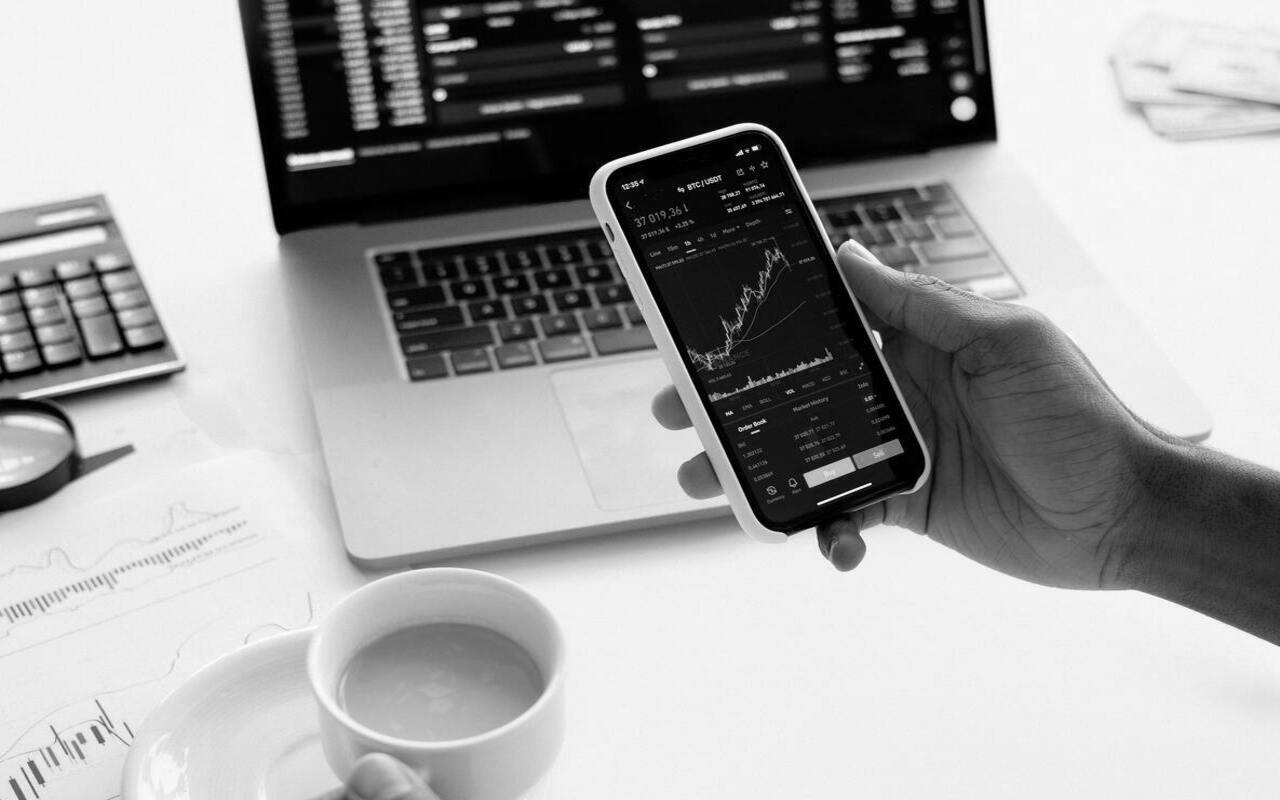
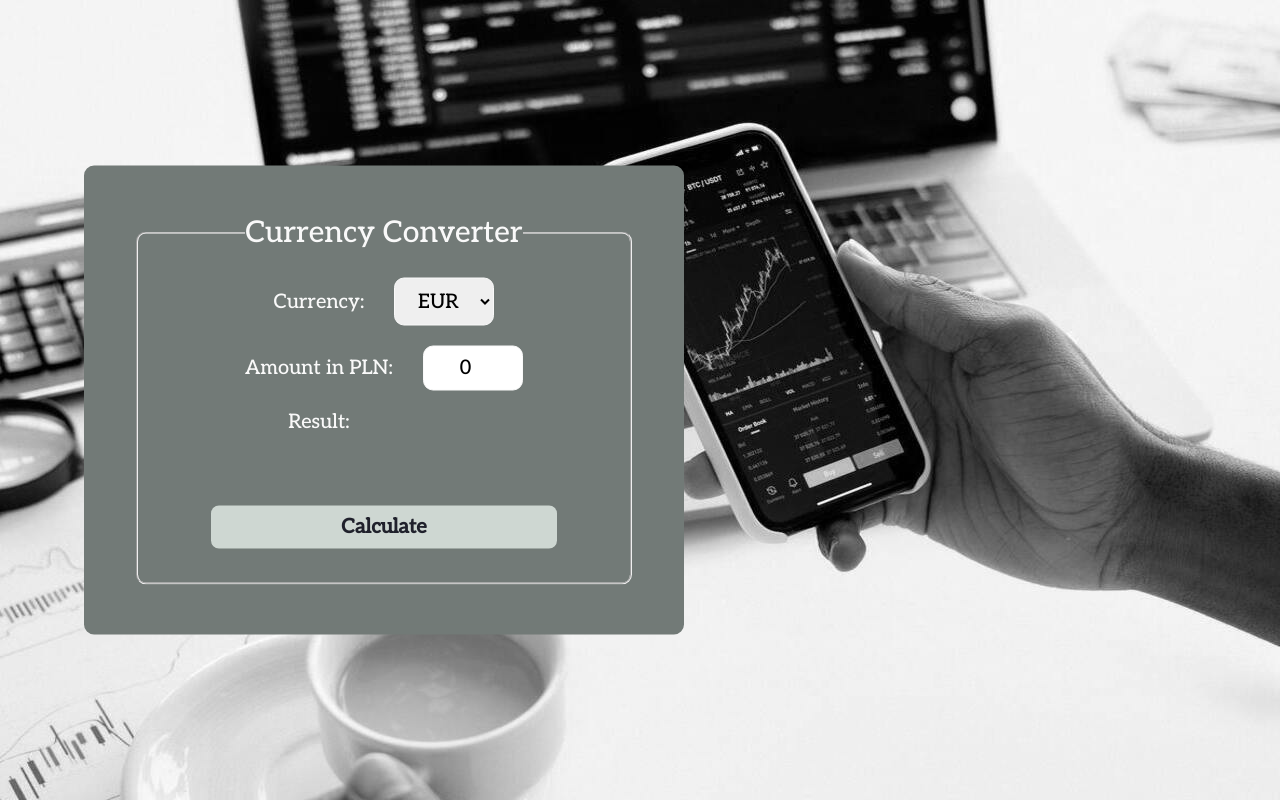
Before and after one commit to akutuzova11/react-currency-converter, a React (Create React App) app: page / in a window 1280 px wide. Built offline with nearby package versions, Linux system fonts and the light colour scheme.

Commit message:
add components

```diff
--- a/src/App.js
+++ b/src/App.js
@@ -1,11 +1,7 @@
-
+import Form from "./Form";
 
 function App() {
-  return (
-    <div>
-
-    </div>
-  );
+  return <Form />;
 }
 
 export default App;
```
